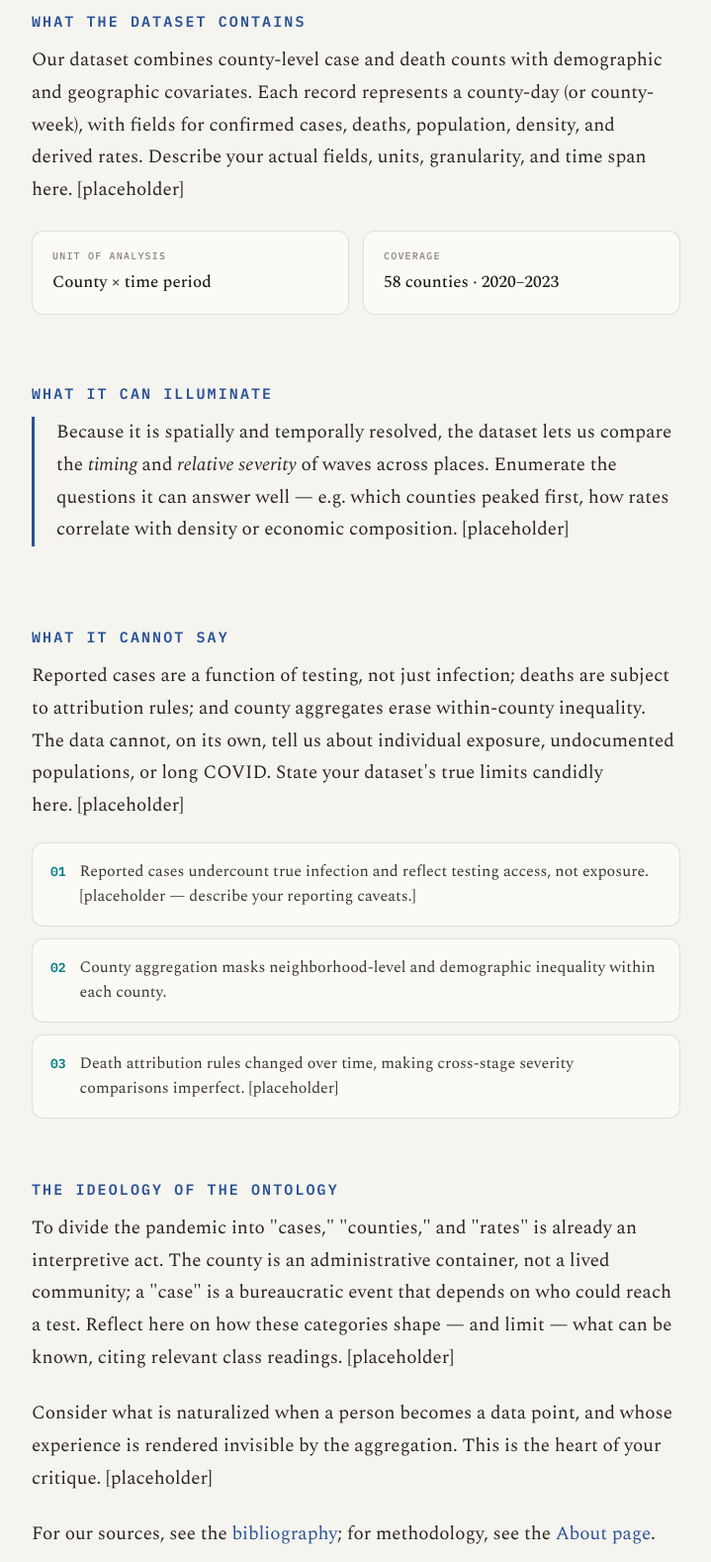
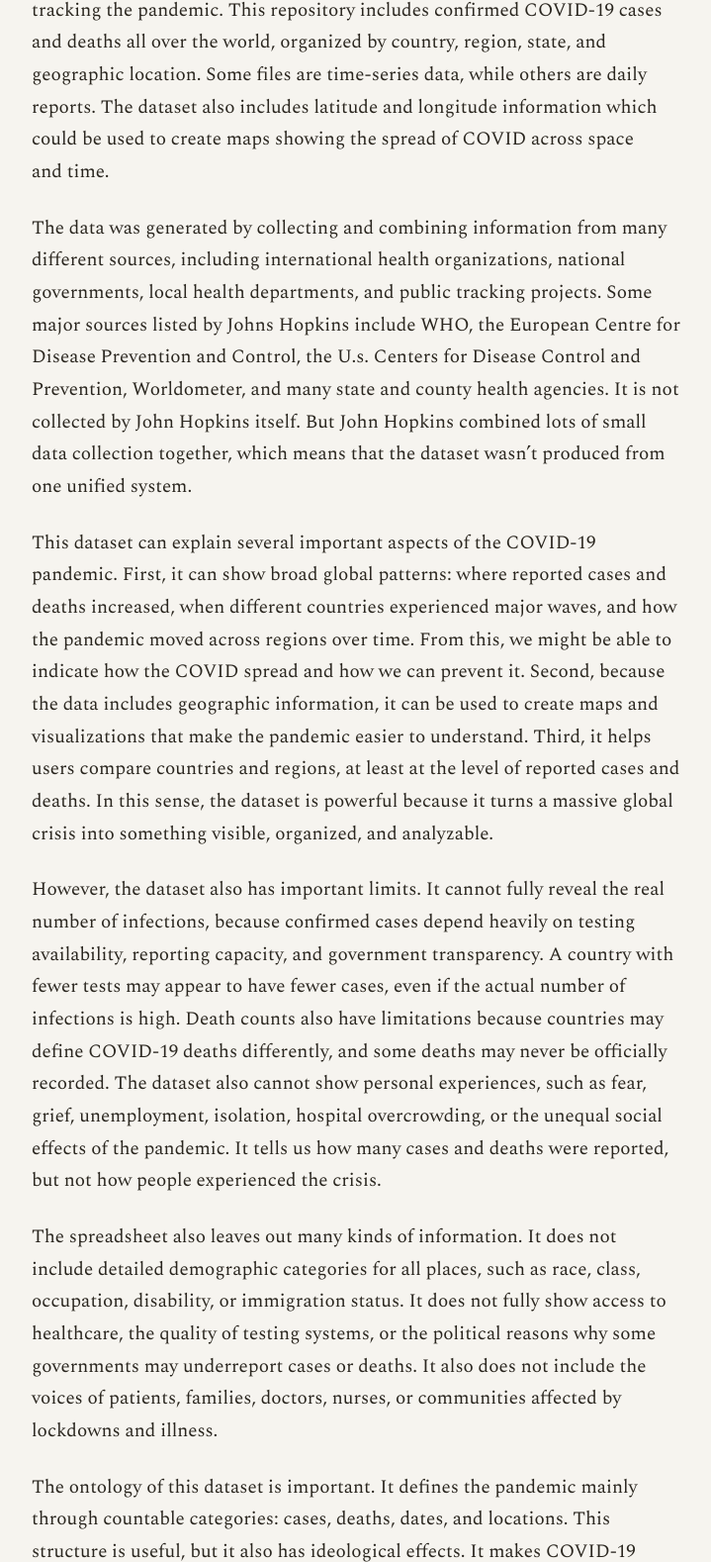
Before and after one commit to Kingsterrck/ucla-dh101, a plain HTML site: page data-critique.html in a window 1280 px wide. Shown: the part 455-2033 px from the top of the page at 99% size, without its empty margins (280-999 px from the left). Drawn offline with nearby package versions, Linux system fonts and the light colour scheme.

Commit message:
Uploaded data critique

```diff
--- a/data-critique.html
+++ b/data-critique.html
@@ -21,6 +21,7 @@
   a{color:oklch(0.45 0.12 260);text-decoration:none}
   a:hover{color:oklch(0.38 0.13 260)}
   ::selection{background:oklch(0.45 0.12 260 / 0.22)}
+  .shell-narrow p {font:400 19px/1.72 'Spectral',serif;color:#2a261f;margin:0 0 24px;text-wrap:pretty}
 </style>
 </helmet>
 
@@ -44,53 +45,21 @@
     <section class="shell-narrow page-hero">
       <div style="font:500 11px/1 'IBM Plex Mono',monospace;text-transform:uppercase;letter-spacing:0.2em;color:oklch(0.45 0.12 260);margin-bottom:26px">Data Critique</div>
       <h1 class="page-title" style="text-wrap:balance">What the Data Can &amp; Cannot Say</h1>
-      <p style="font:400 21px/1.5 'Spectral',serif;color:#5a5348;margin:0 0 8px;text-wrap:pretty">A critical account of our dataset: its contents, its illuminating power, its silences, and the ideological effects of how it was carved into data. Replace the placeholder text throughout.</p>
     </section>
 
     <!-- WHAT'S INCLUDED -->
     <section class="shell-narrow" style="padding-top:16px">
-      <h2 style="font:600 15px/1 'IBM Plex Mono',monospace;text-transform:uppercase;letter-spacing:0.14em;color:oklch(0.45 0.12 260);margin:48px 0 16px">What the dataset contains</h2>
-      <p style="font:400 19px/1.72 'Spectral',serif;color:#2a261f;margin:0 0 24px;text-wrap:pretty">Our dataset combines county-level case and death counts with demographic and geographic covariates. Each record represents a county-day (or county-week), with fields for confirmed cases, deaths, population, density, and derived rates. Describe your actual fields, units, granularity, and time span here. [placeholder]</p>
-      <div class="grid-meta" style="margin:8px 0">
-        <div style="background:#fbfaf6;border:1px solid rgba(29,27,23,0.12);border-radius:12px;padding:20px">
-          <div style="font:500 10px/1 'IBM Plex Mono',monospace;letter-spacing:0.12em;color:#8a8378;margin-bottom:10px">UNIT OF ANALYSIS</div>
-          <div style="font:500 17px/1.4 'Spectral',serif">County &times; time period</div>
-        </div>
-        <div style="background:#fbfaf6;border:1px solid rgba(29,27,23,0.12);border-radius:12px;padding:20px">
-          <div style="font:500 10px/1 'IBM Plex Mono',monospace;letter-spacing:0.12em;color:#8a8378;margin-bottom:10px">COVERAGE</div>
-          <div style="font:500 17px/1.4 'Spectral',serif">58 counties · 2020–2023</div>
-        </div>
-      </div>
-    </section>
+      <p>The dataset we chose is the COVID-19 Data Repository created by the Center for Systems Science and Engineering (CSSE) at Johns Hopkins University. This dataset was used to support the Johns Hopkins COVID-19 Visual Dashboard, which became one of the most widely used public tools for tracking the pandemic. This repository includes confirmed COVID-19 cases and deaths all over the world, organized by country, region, state, and geographic location. Some files are time-series data, while others are daily reports. The dataset also includes latitude and longitude information which could be used to create maps showing the spread of COVID across space and time.</p>
 
-    <!-- CAN ILLUMINATE -->
-    <section class="shell-narrow" style="padding-top:16px">
-      <h2 style="font:600 15px/1 'IBM Plex Mono',monospace;text-transform:uppercase;letter-spacing:0.14em;color:oklch(0.45 0.12 260);margin:48px 0 16px">What it can illuminate</h2>
-      <div style="border-left:3px solid oklch(0.45 0.12 260);padding-left:22px;margin:0 0 8px">
-        <p style="font:400 19px/1.72 'Spectral',serif;color:#2a261f;margin:0 0 20px;text-wrap:pretty">Because it is spatially and temporally resolved, the dataset lets us compare the <em>timing</em> and <em>relative severity</em> of waves across places. Enumerate the questions it can answer well — e.g. which counties peaked first, how rates correlate with density or economic composition. [placeholder]</p>
-      </div>
-    </section>
+      <p>The data was generated by collecting and combining information from many different sources, including international health organizations, national governments, local health departments, and public tracking projects. Some major sources listed by Johns Hopkins include WHO, the European Centre for Disease Prevention and Control, the U.s. Centers for Disease Control and Prevention, Worldometer, and many state and county health agencies. It is not collected by John Hopkins itself. But John Hopkins combined lots of small data collection together, which means that the dataset wasn’t produced from one unified system.</p>
 
-    <!-- CANNOT -->
-    <section class="shell-narrow" style="padding-top:16px">
-      <h2 style="font:600 15px/1 'IBM Plex Mono',monospace;text-transform:uppercase;letter-spacing:0.14em;color:oklch(0.45 0.12 260);margin:48px 0 16px">What it cannot say</h2>
-      <p style="font:400 19px/1.72 'Spectral',serif;color:#2a261f;margin:0 0 20px;text-wrap:pretty">Reported cases are a function of testing, not just infection; deaths are subject to attribution rules; and county aggregates erase within-county inequality. The data cannot, on its own, tell us about individual exposure, undocumented populations, or long COVID. State your dataset's true limits candidly here. [placeholder]</p>
-      <div style="display:flex;flex-direction:column;gap:12px;margin-top:8px">
-        <sc-for list="{{ limits }}" as="l" hint-placeholder-count="3">
-          <div style="display:flex;gap:14px;align-items:baseline;padding:16px 18px;background:#fbfaf6;border:1px solid rgba(29,27,23,0.12);border-radius:12px">
-            <span style="font:600 13px/1.3 'IBM Plex Mono',monospace;color:oklch(0.52 0.10 205);flex:none">{{ l.tag }}</span>
-            <span style="font:400 16px/1.6 'Spectral',serif;color:#3a352d;text-wrap:pretty">{{ l.text }}</span>
-          </div>
-        </sc-for>
-      </div>
-    </section>
+      <p>This dataset can explain several important aspects of the COVID-19 pandemic. First, it can show broad global patterns: where reported cases and deaths increased, when different countries experienced major waves, and how the pandemic moved across regions over time. From this, we might be able to indicate how the COVID spread and how we can prevent it. Second, because the data includes geographic information, it can be used to create maps and visualizations that make the pandemic easier to understand. Third, it helps users compare countries and regions, at least at the level of reported cases and deaths. In this sense, the dataset is powerful because it turns a massive global crisis into something visible, organized, and analyzable.</p>
 
-    <!-- ONTOLOGY -->
-    <section class="shell-narrow" style="padding-top:16px">
-      <h2 style="font:600 15px/1 'IBM Plex Mono',monospace;text-transform:uppercase;letter-spacing:0.14em;color:oklch(0.45 0.12 260);margin:48px 0 16px">The ideology of the ontology</h2>
-      <p style="font:400 19px/1.72 'Spectral',serif;color:#2a261f;margin:0 0 24px;text-wrap:pretty">To divide the pandemic into "cases," "counties," and "rates" is already an interpretive act. The county is an administrative container, not a lived community; a "case" is a bureaucratic event that depends on who could reach a test. Reflect here on how these categories shape — and limit — what can be known, citing relevant class readings. [placeholder]</p>
-      <p style="font:400 19px/1.72 'Spectral',serif;color:#2a261f;margin:0 0 24px;text-wrap:pretty">Consider what is naturalized when a person becomes a data point, and whose experience is rendered invisible by the aggregation. This is the heart of your critique. [placeholder]</p>
-      <p style="font:400 19px/1.72 'Spectral',serif;color:#2a261f;margin:0;text-wrap:pretty">For our sources, see the <a href="bibliography.html">bibliography</a>; for methodology, see the <a href="about.html">About page</a>.</p>
+      <p>However, the dataset also has important limits. It cannot fully reveal the real number of infections, because confirmed cases depend heavily on testing availability, reporting capacity, and government transparency. A country with fewer tests may appear to have fewer cases, even if the actual number of infections is high. Death counts also have limitations because countries may define COVID-19 deaths differently, and some deaths may never be officially recorded. The dataset also cannot show personal experiences, such as fear, grief, unemployment, isolation, hospital overcrowding, or the unequal social effects of the pandemic. It tells us how many cases and deaths were reported, but not how people experienced the crisis.</p>
+
+      <p>The spreadsheet also leaves out many kinds of information. It does not include detailed demographic categories for all places, such as race, class, occupation, disability, or immigration status. It does not fully show access to healthcare, the quality of testing systems, or the political reasons why some governments may underreport cases or deaths. It also does not include the voices of patients, families, doctors, nurses, or communities affected by lockdowns and illness. </p>
+
+      <p>The ontology of this dataset is important. It defines the pandemic mainly through countable categories: cases, deaths, dates, and locations. This structure is useful, but it also has ideological effects. It makes COVID-19 appear as a statistical and geographic event, something that can be represented through numbers and maps. This can create a sense of objectivity, but the data is not neutral. It depends on institutions, reporting practices, and political decisions. If this dataset were my only source, I might understand the pandemic as a pattern of numbers rather than as a deeply unequal human crisis. Therefore, the Johns Hopkins dataset is valuable, but it should be read critically and used alongside other sources, including local reports, oral histories, medical accounts, and social analysis.</p>
     </section>
 
     <div style="height:88px"></div>
@@ -99,11 +68,6 @@
   <footer style="border-top:1px solid rgba(29,27,23,0.12);background:#fbfaf6">
     <div class="footer-inner">
       <div style="font:500 10.5px/1.6 'IBM Plex Mono',monospace;color:#8a8378;text-transform:uppercase;letter-spacing:0.1em">County Lines · DH 101 · Summer 2026</div>
-<!--      <div style="display:flex;gap:20px">-->
-<!--        <a href="Home.dc.html" style="font:500 10.5px/1 'IBM Plex Mono',monospace;color:#4a453d;text-transform:uppercase;letter-spacing:0.1em">Home</a>-->
-<!--        <a href="Narrative.dc.html" style="font:500 10.5px/1 'IBM Plex Mono',monospace;color:#4a453d;text-transform:uppercase;letter-spacing:0.1em">Narrative</a>-->
-<!--        <a href="Bibliography.dc.html" style="font:500 10.5px/1 'IBM Plex Mono',monospace;color:#4a453d;text-transform:uppercase;letter-spacing:0.1em">Bibliography</a>-->
-<!--      </div>-->
     </div>
   </footer>
 
```
